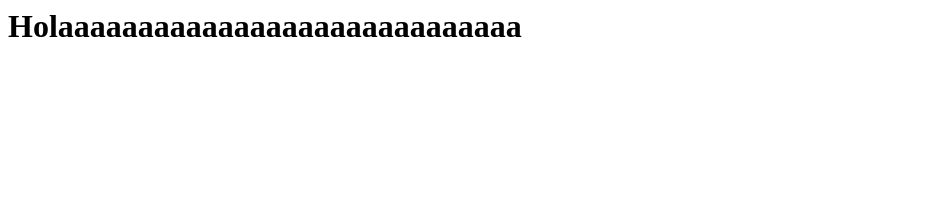
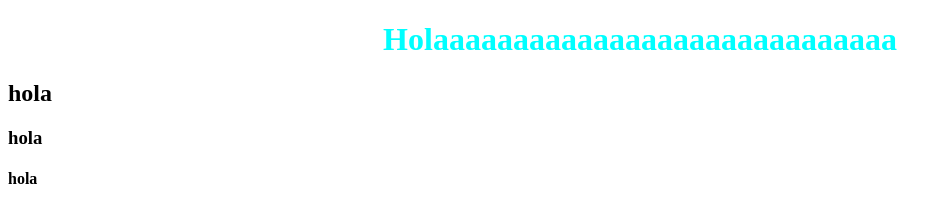
Before and after one commit to 11072000-11/Vanessa-Padilla, a plain HTML site: page index.html in a window 1280 px wide. Shown: the whole page, without its empty margins (0-952 px from the left). Drawn offline with Linux system fonts and the light colour scheme.

Commit message:
nuevo visual

```diff
--- /dev/null
+++ b/estilos.css
@@ -0,0 +1,7 @@
+h1 {
+    color:aqua;
+    text-align: center;
+}
+h2 {
+
+}
--- a/index.html
+++ b/index.html
@@ -1,5 +1,13 @@
+<!DOCTYPE html>
 <html>
+<head>
+    <title> Vanessa Padilla</title>
+    <link rel="stylesheet" href="./estilos.css">
+</head>
     <body>
         <h1>Holaaaaaaaaaaaaaaaaaaaaaaaaaaaaa</h1>
+        <h2>hola</h2>
+        <h3>hola</h3>
+        <h4>hola</h4>
     </body>
 </html>
```
